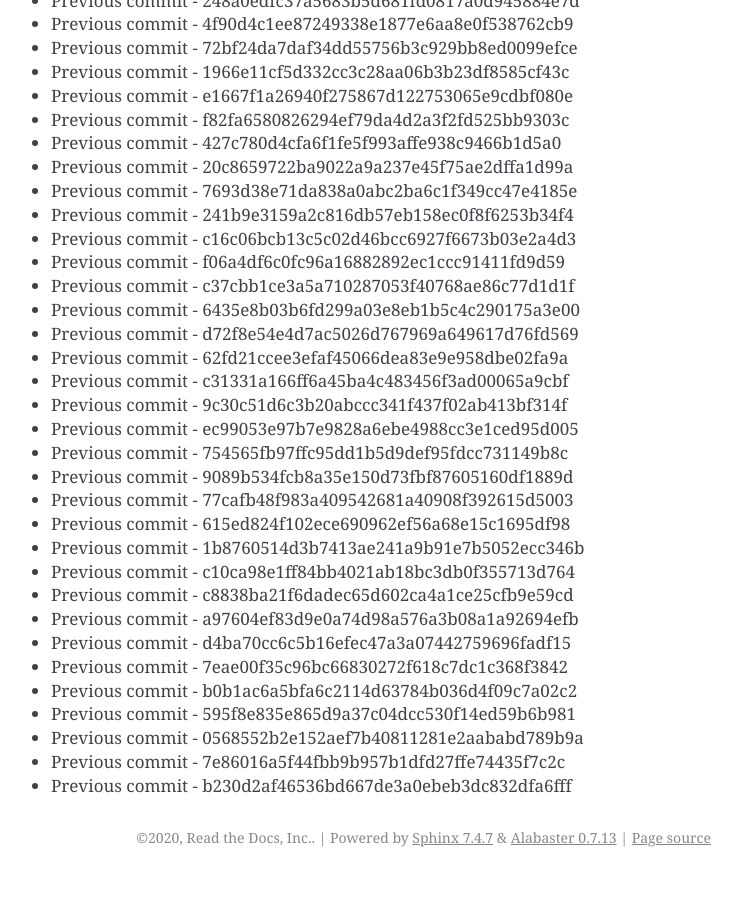
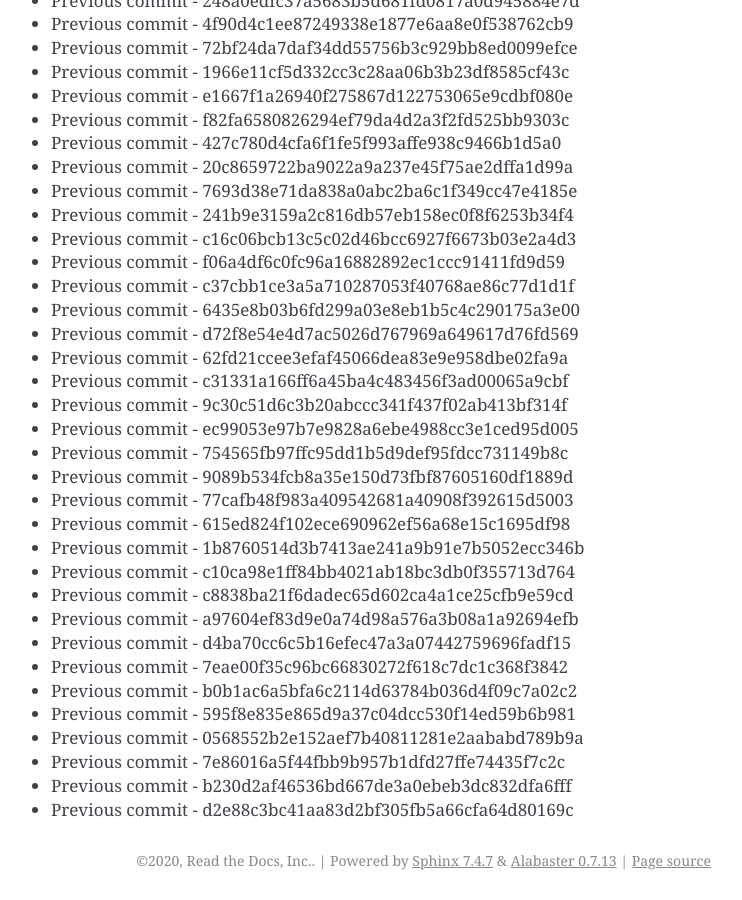
Before and after one commit to readthedocs/rtd-git-stresstest, a Sphinx documentation site: the page built from docs/updates.rst, in a window 1280 px wide and 900 px high, scrolled down 96366 px. Shown: the whole window, without its empty margins (399-1141 px from the left). Built offline with Sphinx 7.4.7, drawn with Linux system fonts in a browser that asks for light colours; before the commit the page ends 97243 px from its top, so only the background shows below that.

Commit message:
Generating commit from previous: d2e88c3bc41aa83d2bf305fb5a66cfa64d80169c

```diff
--- a/docs/updates.rst
+++ b/docs/updates.rst
@@ -4081,3 +4081,4 @@ It can be tested for any performance characteristics.
 * Previous commit - 0568552b2e152aef7b40811281e2aababd789b9a
 * Previous commit - 7e86016a5f44fbb9b957b1dfd27ffe74435f7c2c
 * Previous commit - b230d2af46536bd667de3a0ebeb3dc832dfa6fff
+* Previous commit - d2e88c3bc41aa83d2bf305fb5a66cfa64d80169c
```
